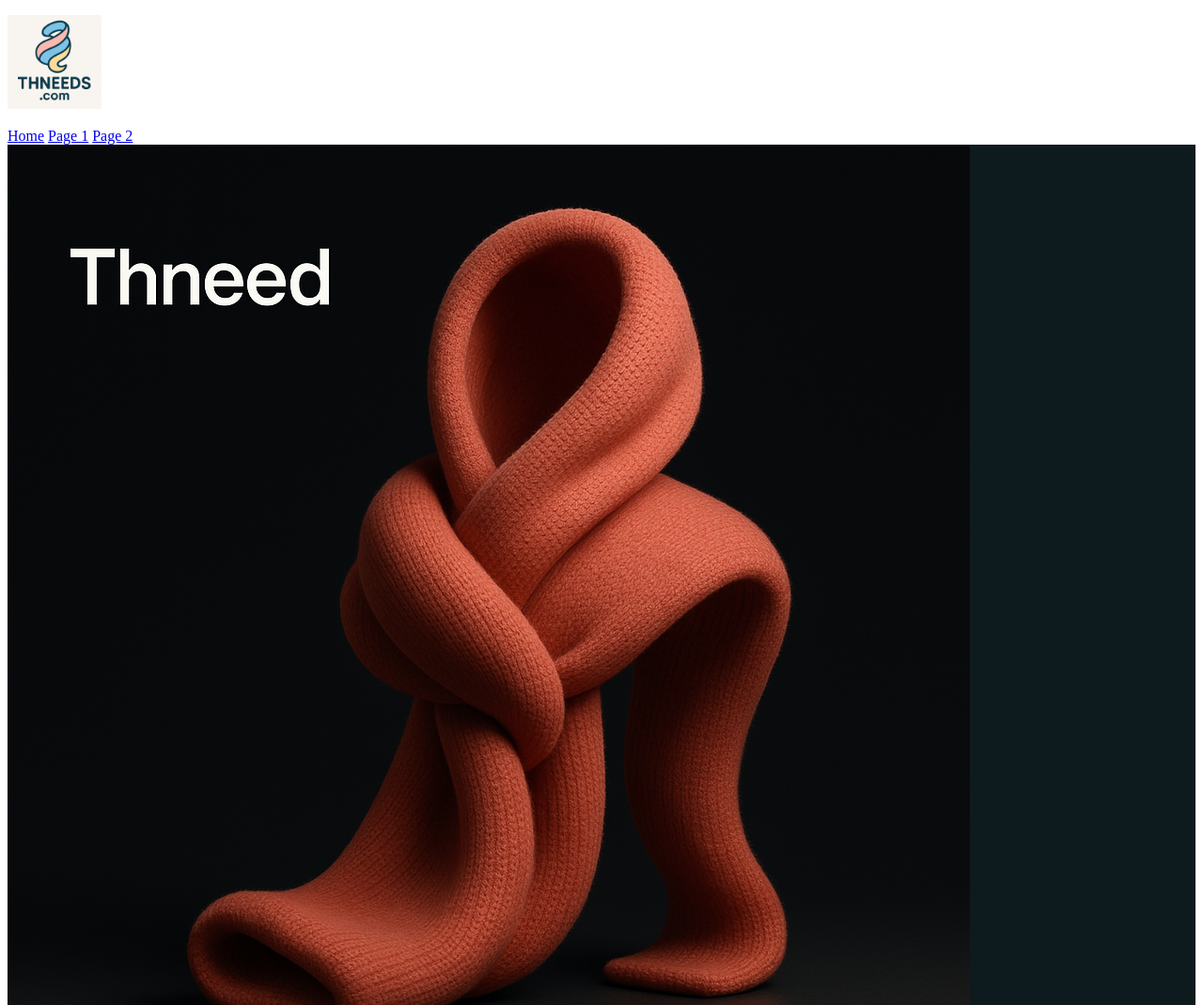
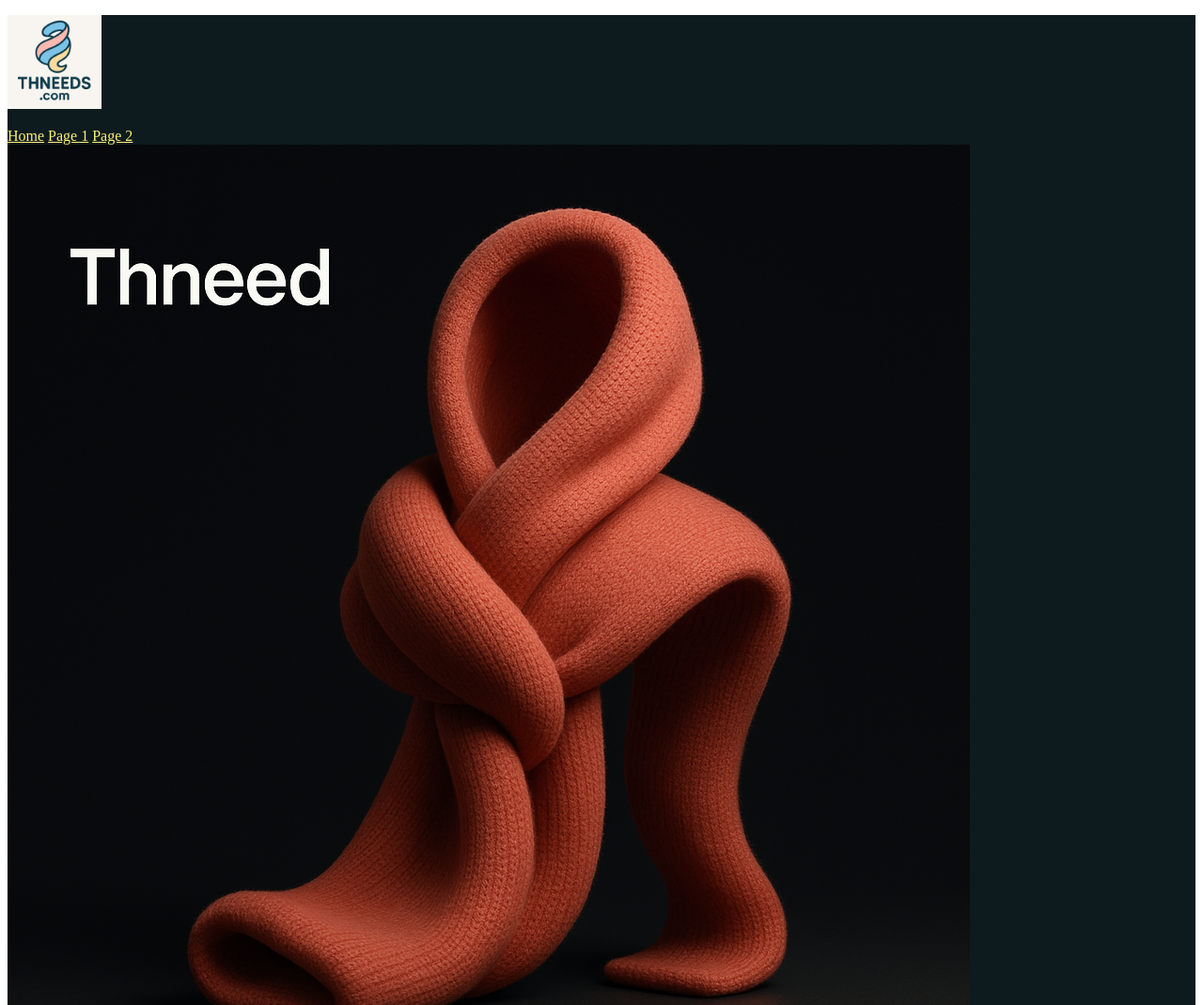
Before and after one commit to KapitanTobal/wdd130-hobbs, a plain HTML site: page index.html in a window 1280 px wide. Shown: the top 1070 px of the page at 94% size. Drawn offline with Linux system fonts and the light colour scheme.

Commit message:
updated css

```diff
--- a/style/style.css
+++ b/style/style.css
@@ -6,3 +6,11 @@
 main {
     background-color: #0d1b1e;
 }
+
+header {
+    background-color: #0d1b1e;
+}
+
+header a {
+    color: #fff076
+}
```
